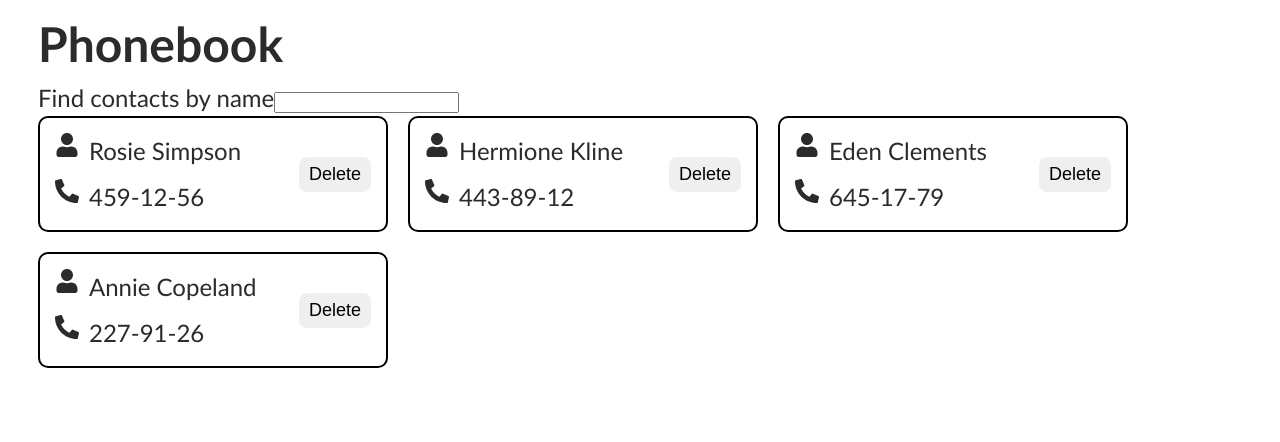
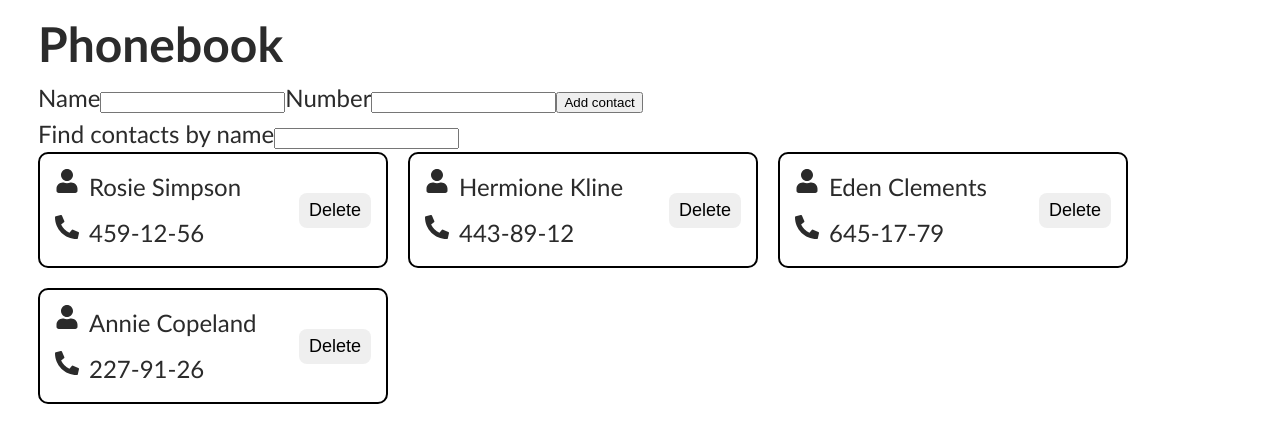
Before and after one commit to Lingrode/goit-react-hw-03, a React (Vite) app: page / in a window 1280 px wide. Shown: the top 442 px of the page. Built offline with nearby package versions, Linux system fonts and the light colour scheme.

Commit message:
adding contacts

```diff
--- a/package.json
+++ b/package.json
@@ -10,9 +10,12 @@
     "preview": "vite preview"
   },
   "dependencies": {
+    "formik": "^2.4.6",
+    "nanoid": "^5.0.9",
     "react": "^18.3.1",
     "react-dom": "^18.3.1",
-    "react-icons": "^5.4.0"
+    "react-icons": "^5.4.0",
+    "yup": "^1.6.1"
   },
   "devDependencies": {
     "@eslint/js": "^9.15.0",
--- a/src/App.jsx
+++ b/src/App.jsx
@@ -2,6 +2,7 @@ import { useState } from "react";
 import style from "./App.module.css";
 import ContactList from "./components/ContactList/ContactList";
 import SearchBox from "./components/SearchBox/SearchBox";
+import ContactForm from "./components/ContactForm/ContactForm";
 
 const contactsList = [
   { id: "id-1", name: "Rosie Simpson", number: "459-12-56" },
@@ -14,7 +15,10 @@ const App = () => {
   const [contacts, setContacts] = useState(contactsList);
   const [filter, setFilter] = useState("");
 
-  const addContact = {};
+  const addContact = (newContact) => {
+    setContacts((prev) => [...prev, newContact]);
+    console.log(newContact);
+  };
 
   const filteredTasks = contacts.filter((item) =>
     item.name.toLowerCase().includes(filter.toLowerCase())
@@ -23,6 +27,7 @@ const App = () => {
   return (
     <div className={style.container}>
       <h1>Phonebook</h1>
+      <ContactForm onAdd={addContact} />
       <SearchBox value={filter} onFilter={setFilter} />
       <ContactList contacts={filteredTasks} />
     </div>
--- /dev/null
+++ b/src/components/ContactForm/ContactForm.jsx
@@ -0,0 +1,55 @@
+import { useId } from "react";
+import { Formik, Form, Field, ErrorMessage } from "formik";
+import { nanoid } from "nanoid";
+import * as Yup from "yup";
+
+const initialValues = {
+  id: "",
+  name: "",
+  number: "",
+};
+
+const FormValidation = Yup.object().shape({
+  name: Yup.string().min(3, "Too Short!").required("Name is required"),
+  number: Yup.string()
+    .matches(/^[\d\s\+\-\(\)]*$/, "Number cannot contain letters!")
+    .min(5, "Too short!")
+    .max(15, "Too Long!")
+    .required(),
+});
+
+const ContactForm = ({ onAdd }) => {
+  const nameFieldId = useId();
+  const numberFieldId = useId();
+
+  const handleSubmit = (values, actions) => {
+    onAdd({
+      ...values,
+      id: nanoid(7),
+    });
+
+    actions.resetForm();
+  };
+
+  return (
+    <Formik
+      initialValues={initialValues}
+      onSubmit={handleSubmit}
+      validationSchema={FormValidation}
+    >
+      <Form>
+        <label htmlFor={nameFieldId}>Name</label>
+        <Field id={nameFieldId} name="name" />
+        <ErrorMessage name="name" component="span" />
+
+        <label htmlFor={numberFieldId}>Number</label>
+        <Field id={numberFieldId} name="number" />
+        <ErrorMessage name="number" component="span" />
+
+        <button type="submit">Add contact</button>
+      </Form>
+    </Formik>
+  );
+};
+
+export default ContactForm;
```
Also changed, not shown: src/components/ContactForm/ContactForm.module.css (added), 1 other file (tests, documents, lock files or other folders).
